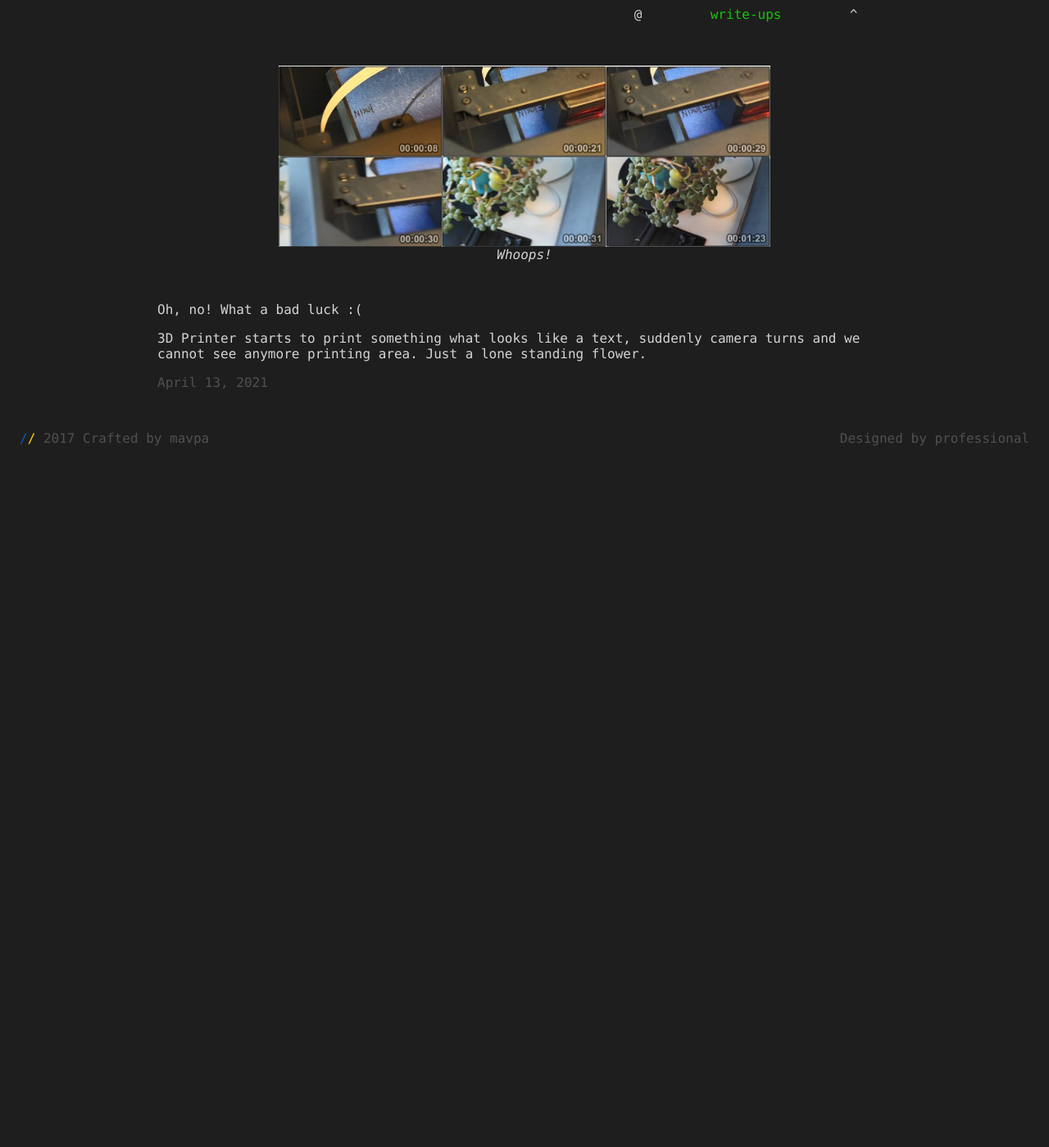
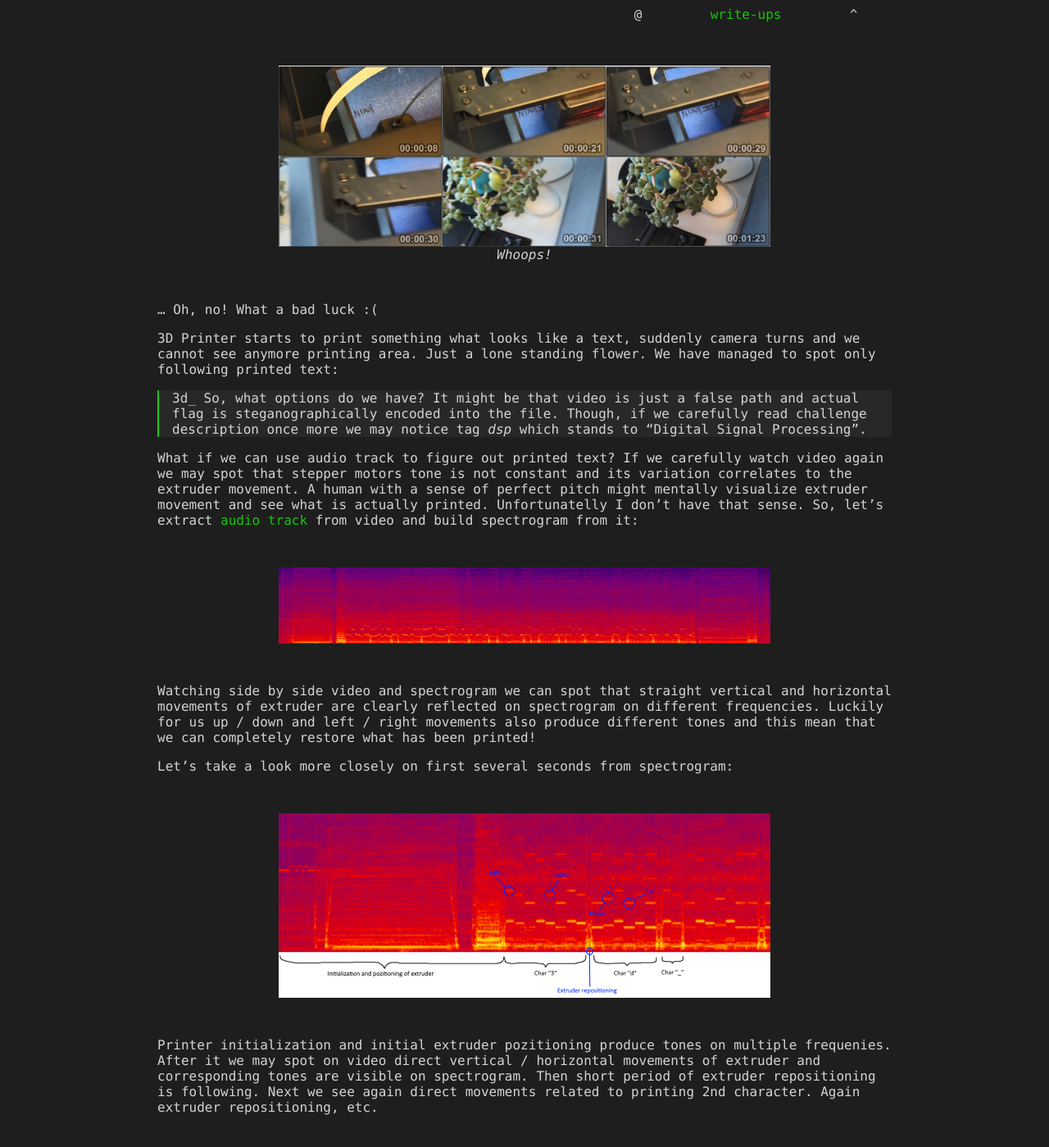
Before and after one commit to taranich/taranich.github.io, a Jekyll site: the page built from _posts/2021-04-13-NIXU2020-3dprint.md, in a window 1280 px wide and 1400 px high, scrolled down 840 px. Shown: the whole window at 82% size. Built offline with Jekyll 4.4.1, drawn with Linux system fonts in a browser that asks for light colours; before the commit the page ends 1367 px from its top, so only the background shows below that; some of the changed text lies outside the part shown.

Commit message:
Updates to 3dprint text

```diff
--- a/_posts/2021-04-13-NIXU2020-3dprint.md
+++ b/_posts/2021-04-13-NIXU2020-3dprint.md
@@ -11,15 +11,41 @@ in solving this one, yeah?
 
 [![Challenge Description](/images/write-ups/NIXU2020/3dprint/challenge.png)](/images/write-ups/NIXU2020/3dprint/challenge.png)
 
-It looks like flag was printed in hex and we should have a video of process. Easy-peasy! Let's download a video and watch it...
+It looks like flag was printed in hex and we should have a video of the process. Easy-peasy! Let's download that video and watch it...
 
 ## The Solution
-Video downloaded, let's watch it...
+Here we go...
 
 [![Video Thumbnails](/images/write-ups/NIXU2020/3dprint/video_thumbs.png)](/images/write-ups/NIXU2020/3dprint/video_thumbs.png)
 *Whoops!*
 
-Oh, no! What a bad luck :(
+... Oh, no! What a bad luck :(
 
 3D Printer starts to print something what looks like a text, suddenly camera turns and we cannot see anymore printing area.
-Just a lone standing flower.
+Just a lone standing flower. We have managed to spot only following printed text:
+> 3d_
+So, what options do we have? It might be that video is just a false path and actual flag is steganographically encoded into the file.
+Though, if we carefully read challenge description once more we may notice tag *dsp*  which stands to "Digital Signal Processing".
+
+What if we can use audio track to figure out printed text? If we carefully watch video again we may spot that stepper motors tone is not
+constant and its variation correlates to the extruder movement. A human with a sense of perfect pitch might mentally visualize
+extruder movement and see what is actually printed. Unfortunatelly I don't have that sense. So, let's extract
+[audio track](/files/write-ups/NIXU2020/3dprint/print.wav) from video and build spectrogram from it:
+
+[![Spectrogram](/images/write-ups/NIXU2020/3dprint/spectrogram.png)](/images/write-ups/NIXU2020/3dprint/spectrogram.png)
+
+Watching side by side video and spectrogram we can spot that straight vertical and horizontal movements of extruder are clearly
+reflected on spectrogram on different frequencies. Luckily for us up / down and left / right movements also produce different
+tones and this mean that we can completely restore what has been printed!
+
+Let's take a look more closely on first several seconds from spectrogram:
+
+[![Spectrogram analyzed](/images/write-ups/NIXU2020/3dprint/spectrogram-analyzed.png)](/images/write-ups/NIXU2020/3dprint/spectrogram-analyzed.png)
+
+Printer initialization and initial extruder pozitioning produce tones on multiple frequenies. After it we may spot on video direct
+vertical / horizontal movements of extruder and corresponding tones are visible on spectrogram. Then short period of extruder repositioning
+is following. Next we see again direct movements related to printing 2nd character. Again extruder repositioning, etc.
+
+[![Spectrogram analyzed](/images/write-ups/NIXU2020/3dprint/spectrogram-analyzed-chars.png)](/images/write-ups/NIXU2020/3dprint/spectrogram-analyzed-chars.png)
+
+[![Spectrogram analyzed](/images/write-ups/NIXU2020/3dprint/spectrogram-analyzed-flag.png)](/images/write-ups/NIXU2020/3dprint/spectrogram-analyzed-flag.png)
```
Also changed, not shown: images/write-ups/NIXU2020/3dprint/spectrogram-analyzed-chars.png (added), images/write-ups/NIXU2020/3dprint/spectrogram-analyzed-flag.png (added), images/write-ups/NIXU2020/3dprint/spectrogram-analyzed.png (added), images/write-ups/NIXU2020/3dprint/spectrogram.png (added), 1 other file.
